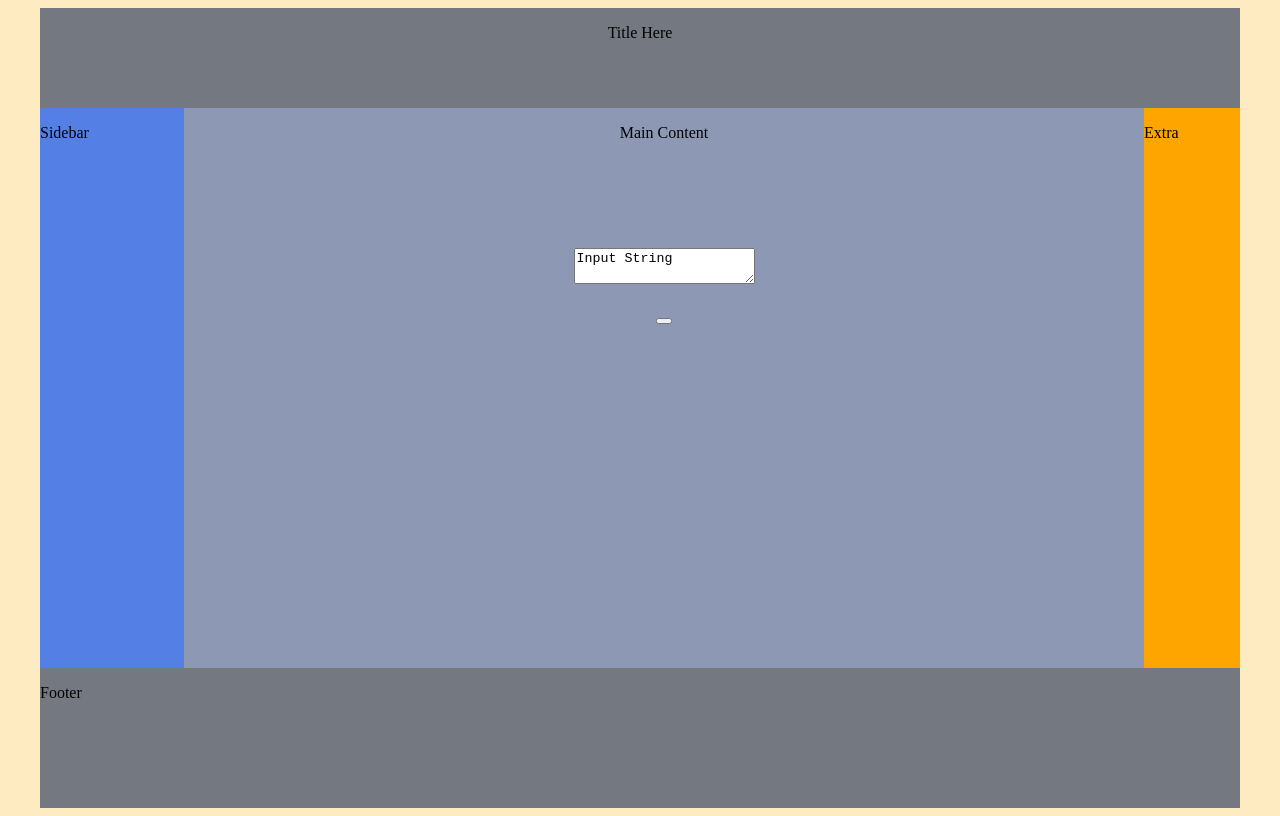
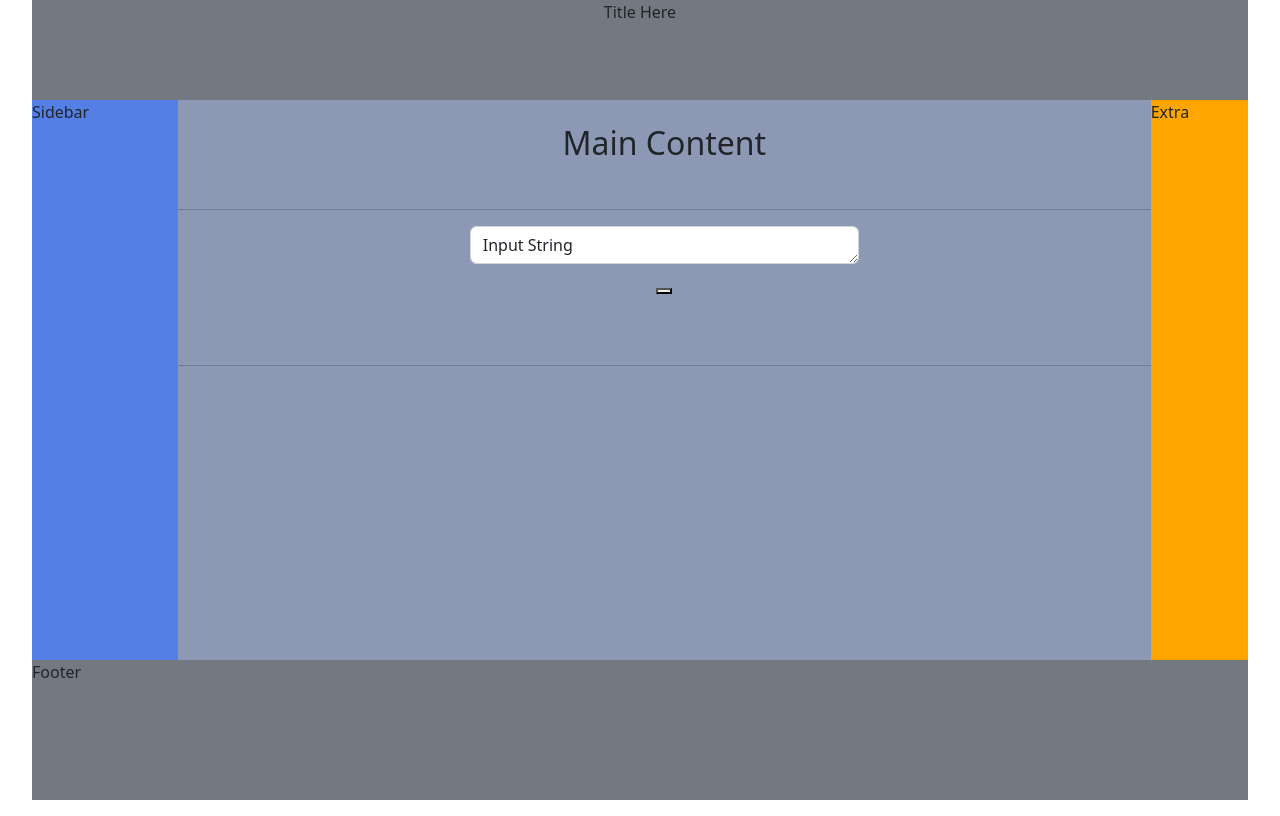
Before and after one commit to ccchase7/startup, a plain HTML site: page my_startup/index.html in a window 1280 px wide. Drawn offline with nearby package versions, Linux system fonts and the light colour scheme.

Commit message:
Started Bootstrap, centered, added card

```diff
--- a/my_startup/index.html
+++ b/my_startup/index.html
@@ -6,6 +6,13 @@
     <title>Test</title>
 
     <link rel="stylesheet" href="main.css" />
+
+    <link
+      href="https://cdn.jsdelivr.net/npm/bootstrap@5.2.3/dist/css/bootstrap.min.css"
+      rel="stylesheet"
+      integrity="sha384-rbsA2VBKQhggwzxH7pPCaAqO46MgnOM80zW1RWuH61DGLwZJEdK2Kadq2F9CUG65"
+      crossorigin="anonymous"
+    />
 
 </head>
 
@@ -20,9 +27,12 @@
         </div>
 
         <div class="main-content">
-            <div id="main-title"><p>Main Content</p></div>
-            <div id="input-string"><textarea>Input String</textarea></div>
+            <div id="main-title"><p id="main-title-text">Main Content</p></div>
+            <hr />
+            <div id="input-string" ><textarea id="input-textbox" class="form-control">Input String</textarea></div>
             <div id="button-area"><button id="input-button"></button></div>
+            <hr />
+            <div id="card-area"></div>
         </div>
 
         <div class="extra">
@@ -34,6 +44,12 @@
         <p>Footer</p>
     </footer>
 
+    <script
+    src="https://cdn.jsdelivr.net/npm/bootstrap@5.2.3/dist/js/bootstrap.bundle.min.js"
+    integrity="sha384-kenU1KFdBIe4zVF0s0G1M5b4hcpxyD9F7jL+jjXkk+Q2h455rYXK/7HAuoJl+0I4"
+    crossorigin="anonymous"
+  ></script>
+
 </body>
 
 
--- a/my_startup/main.css
+++ b/my_startup/main.css
@@ -41,15 +41,31 @@ main {
 }
 
 #main-title {
+    font-size: xx-large;
+    justify-content: center;
+    flex: 3;
+}
+
+#main-title-text {
+    transform: translate(0, 40%);
+}
+
+.input-group-text {
     flex: 2;
 }
 
-#input-string {
-    flex: 1;
+#input-textbox {
+    width: 40%;
+    height: 50%;
+    margin: 0 auto;
 }
 
 #button-area {
-    flex: 5;
+    flex: 2;
+}
+
+#card-area {
+    flex: 9;
 }
 
 footer {
```
